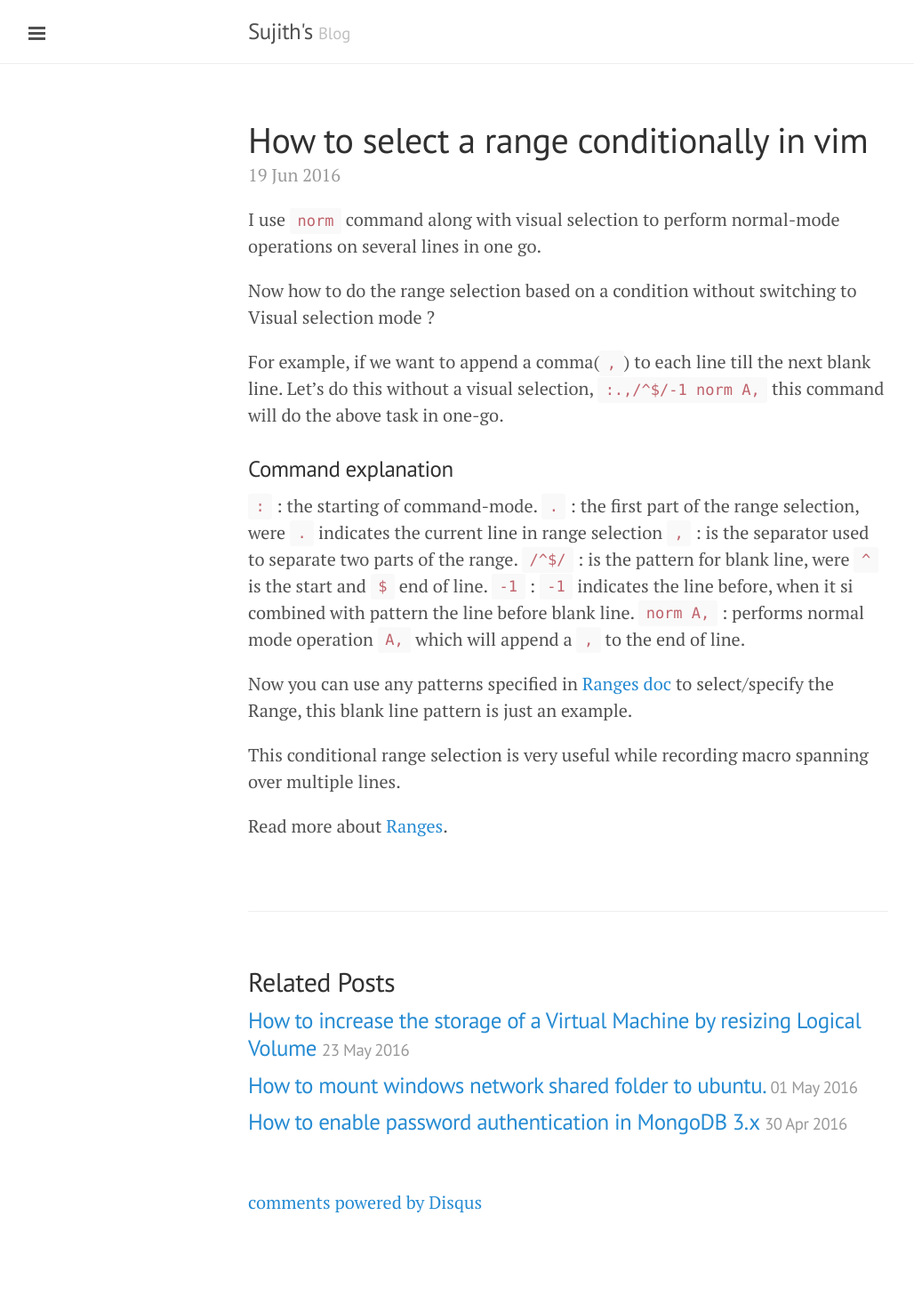
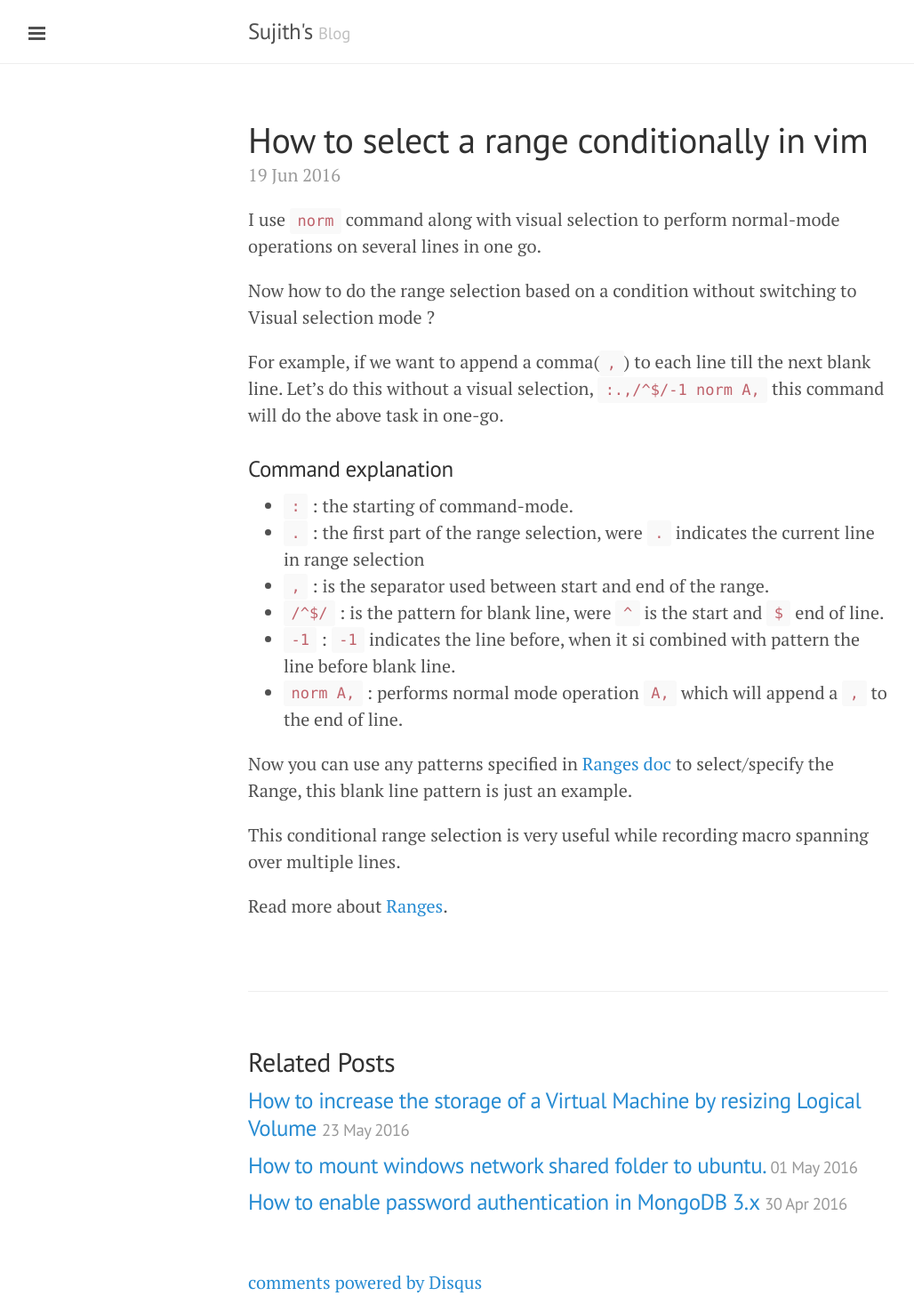
Before and after one commit to sujith3g/sujith3g.github.io, a Jekyll site: the page built from _posts/2016-06-19-How-to-select-range-in-vim-conditionally-for-performing-operations-on-multiple-lines.md, in a window 1280 px wide. Shown: the whole page at 89% size, without its empty margins (1-1029 px from the left). Built offline with Jekyll 4.4.1, drawn with Linux system fonts in a browser that asks for light colours; comment, search, counter and statistics services are not loaded; before the commit the page ends 1367 px from its top, so only the background shows below that.

Commit message:
fixed formatting issues

```diff
--- a/_posts/2016-06-19-How-to-select-range-in-vim-conditionally-for-performing-operations-on-multiple-lines.md
+++ b/_posts/2016-06-19-How-to-select-range-in-vim-conditionally-for-performing-operations-on-multiple-lines.md
@@ -13,12 +13,12 @@ Let's do this without a visual selection, `:.,/^$/-1 norm A,` this command will
 
 ### Command explanation
 
-  `:`  :  the starting of command-mode.
-  `.`  :  the first part of the range selection, were `.` indicates the current line in range selection
-  `,` :  is the separator used to separate two parts of the range.
-  `/^$/` :  is the pattern for blank line, were `^` is the start and `$` end of line.
-  `-1`  :  `-1` indicates the line before, when it si combined with pattern the line before blank line.
-  `norm A,` :  performs normal mode operation `A,` which will append a `,` to the end of line.
+*  `:`  :  the starting of command-mode.
+*  `.`  :  the first part of the range selection, were `.` indicates the current line in range selection
+*  `,` :  is the separator used between start and end of the range.
+*  `/^$/` :  is the pattern for blank line, were `^` is the start and `$` end of line.
+*  `-1`  :  `-1` indicates the line before, when it si combined with pattern the line before blank line.
+*  `norm A,` :  performs normal mode operation `A,` which will append a `,` to the end of line.
 
 Now you can use any patterns specified in [Ranges doc](http://vim.wikia.com/wiki/Ranges) to select/specify the Range, this blank line pattern is just an example.
 
```
